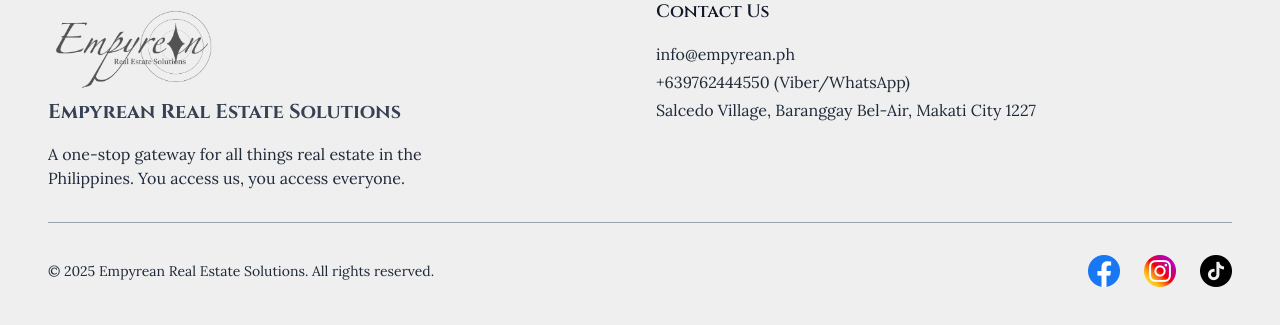
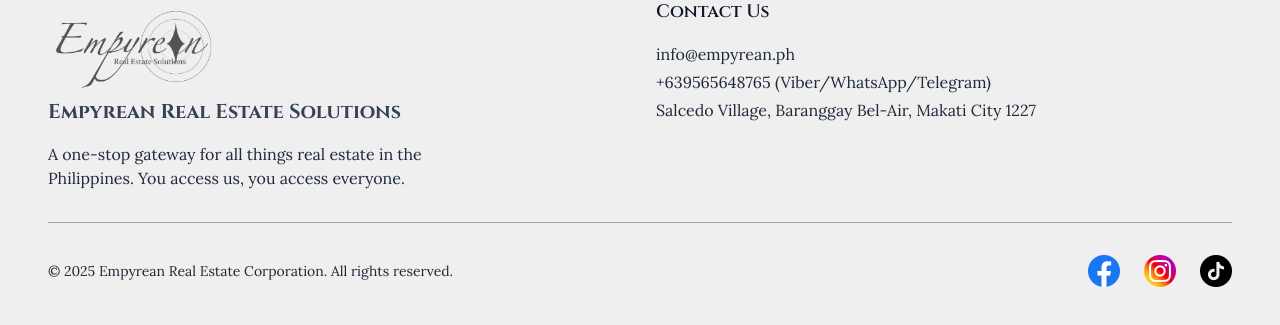
Before and after one commit to Empyrean25/empyrean, a Next.js app: page /learn-more in a window 1280 px wide. Shown: the part 1096-1421 px from the top of the page. Built offline with nearby package versions, Linux system fonts and the light colour scheme.

Commit message:
Update footer.tsx

```diff
--- a/src/components/footer.tsx
+++ b/src/components/footer.tsx
@@ -42,10 +42,10 @@ export default function Footer() {
               </p>
               <p className="flex items-center gap-2">
                 <a
-                  href="tel:+639762444550"
+                  href="tel:+639565648765"
                   className="text-gray-800 hover:text-gray-900 transition-colors"
                 >
-                  +639762444550 (Viber/WhatsApp)
+                  +639565648765 (Viber/WhatsApp/Telegram)
                 </a>
               </p>
               <p className="flex items-center gap-2">
@@ -61,7 +61,7 @@ export default function Footer() {
         <div className="mt-8 pt-8 border-t border-gray-400">
           <div className="flex items-center justify-between">
             <p className="text-gray-800 text-sm">
-              © {new Date().getFullYear()} Empyrean Real Estate Solutions. All
+              © {new Date().getFullYear()} Empyrean Real Estate Corporation. All
               rights reserved.
             </p>
             <div className="flex items-center gap-6">
```
